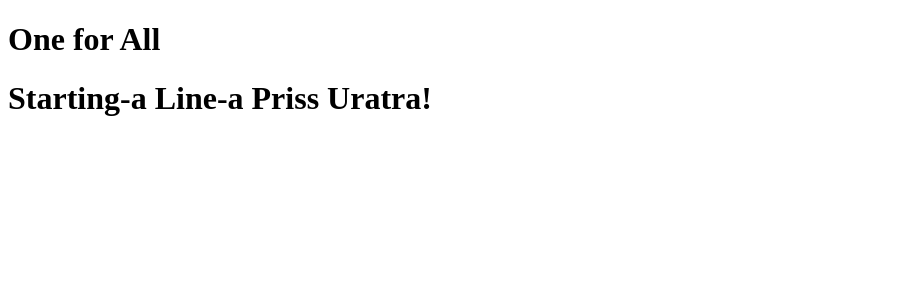
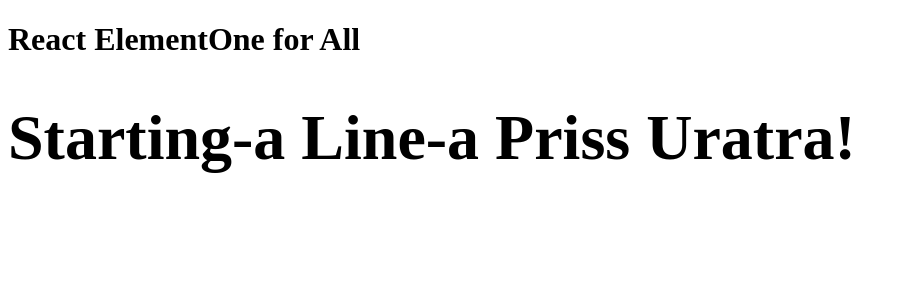
Before and after one commit to ishanrawat97/React-Things, a React (Vite) app: page / in a window 1280 px wide. Shown: the top 300 px of the page, without its empty margins (0-906 px from the left). Built offline with nearby package versions, Linux system fonts and the light colour scheme.

Commit message:
React component inside jsx

```diff
--- a/App.js
+++ b/App.js
@@ -1,24 +1,28 @@
 import React from "react";
 import ReactDOM from "react-dom/client";
 
+const elem = <span>React Element</span>;
+//React Functional Component
+const HeadingComponent = () => (
+    <div>
+        <h1 className="head">
+            Starting-a Line-a Priss Uratra!
+        </h1>
+    </div>
+);
 const title = (
     <h1
         className="head"
         tableIndex="5"
     >
+        {elem}
         One for All
+        <HeadingComponent />
     </h1>
 );
-//React Functional Component
-const HeadingComponent = () => (
-    <div>
-        {title}
-        <h1 className="head">
-            Starting-a Line-a Priss Uratra!
-        </h1>
-    </div>
+
+const root = ReactDOM.createRoot(
+    document.getElementById("root")
 );
 
-const root = ReactDOM.createRoot(document.getElementById("root"));
-
-root.render(<HeadingComponent/>);
+root.render(title);
```
